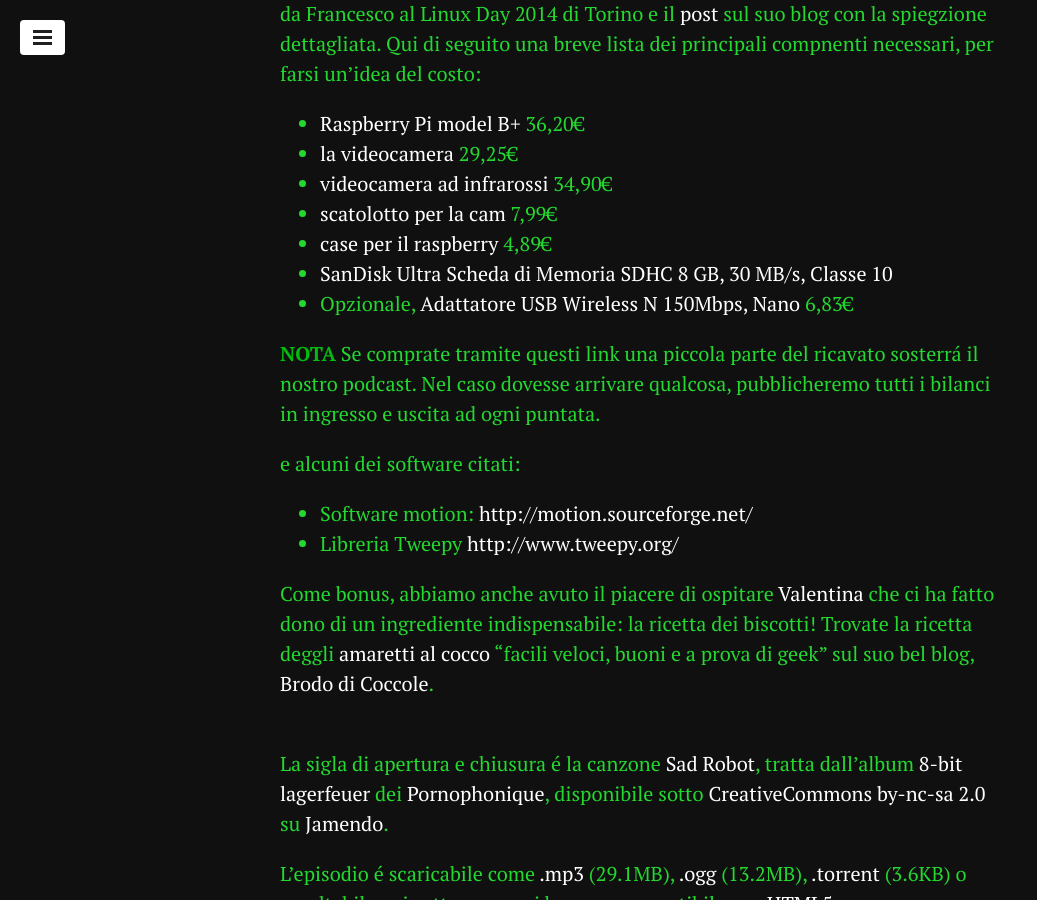
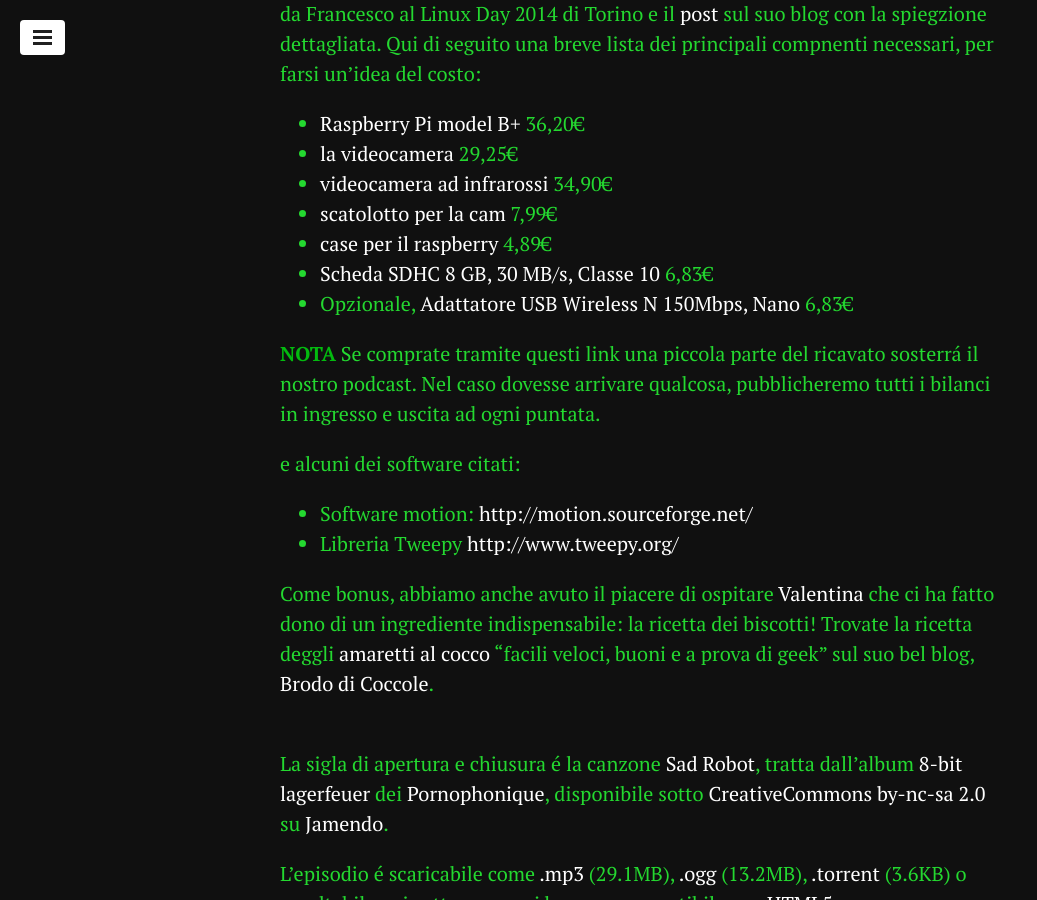
Before and after one commit to geekcookies/geekcookies.github.io, a Jekyll site: the page built from _posts/2014-11-14-episodio-1.md, in a window 1280 px wide and 900 px high, scrolled down 523 px. Shown: the whole window, without its empty margins (0-1037 px from the left). Built offline with Jekyll 4.4.1, drawn with Linux system fonts in a browser that asks for light colours; nearby versions of some CDN libraries; Markdown is read by kramdown in place of the engine named in the settings; comment, search, counter and statistics services are not loaded.

```diff
--- a/_posts/2014-11-14-episodio-1.md
+++ b/_posts/2014-11-14-episodio-1.md
@@ -25,7 +25,7 @@
 - [videocamera ad infrarossi](http://www.amazon.it/gp/product/B00G9AZ79O/ref=as_li_qf_sp_asin_il_tl?ie=UTF8&camp=3370&creative=23322&creativeASIN=B00G9AZ79O&linkCode=as2&tag=geekcookies03-21) 34,90€
 - [scatolotto per la cam](http://www.amazon.it/gp/product/B00IJZJWTI/ref=as_li_qf_sp_asin_il_tl?ie=UTF8&camp=3370&creative=23322&creativeASIN=B00IJZJWTI&linkCode=as2&tag=geekcookies03-21) 7,99€
 - [case per il raspberry ](http://www.amazon.it/gp/product/B00MQWQT0A/ref=as_li_qf_sp_asin_il_tl?ie=UTF8&camp=3370&creative=23322&creativeASIN=B00MQWQT0A&linkCode=as2&tag=geekcookies03-21) 4,89€
-- [SanDisk Ultra Scheda di Memoria SDHC 8 GB, 30 MB/s, Classe 10](http://www.amazon.it/gp/product/B0084DWCVK/ref=as_li_qf_sp_asin_il_tl?ie=UTF8&camp=3370&creative=23322&creativeASIN=B0084DWCVK&linkCode=as2&tag=geekcookies03-21)
+- [Scheda SDHC 8 GB, 30 MB/s, Classe 10](http://www.amazon.it/gp/product/B0084DWCVK/ref=as_li_qf_sp_asin_il_tl?ie=UTF8&camp=3370&creative=23322&creativeASIN=B0084DWCVK&linkCode=as2&tag=geekcookies03-21) 6,83€
 - Opzionale, [Adattatore USB Wireless N 150Mbps, Nano](http://www.amazon.it/gp/product/B008IFXQFU/ref=as_li_qf_sp_asin_il_tl?ie=UTF8&camp=3370&creative=23322&creativeASIN=B008IFXQFU&linkCode=as2&tag=geekcookies03-21) 6,83€
 
 **NOTA** Se comprate tramite questi link una piccola parte del ricavato sosterrá il nostro podcast. Nel caso dovesse arrivare qualcosa, pubblicheremo tutti i bilanci in ingresso e uscita ad ogni puntata.
```
